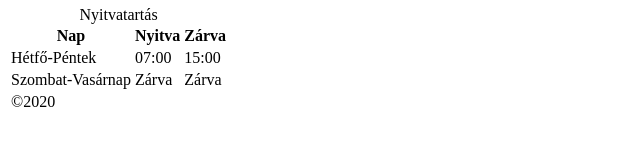
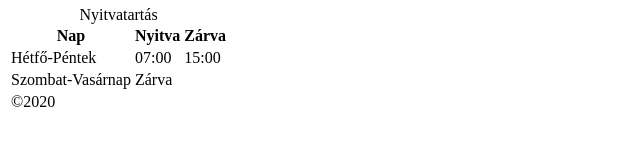
Before and after one commit to Beno73/Beno73.github.io, a plain HTML site: page pages/product.html in a window 1280 px wide. Shown: the part 162-308 px from the top of the page, 0-640 px from the left. Drawn offline with Linux system fonts and the light colour scheme.

Commit message:
Init page.

```diff
--- a/pages/product.html
+++ b/pages/product.html
@@ -39,8 +39,8 @@
           </tr>
           <tr>
               <td>Szombat-Vasárnap</td>
-              <td>Zárva</td>
-              <td>Zárva</td>
+              <td colspan="2"> Zárva</td>
+
           </tr>
 
       </tbody>
```
